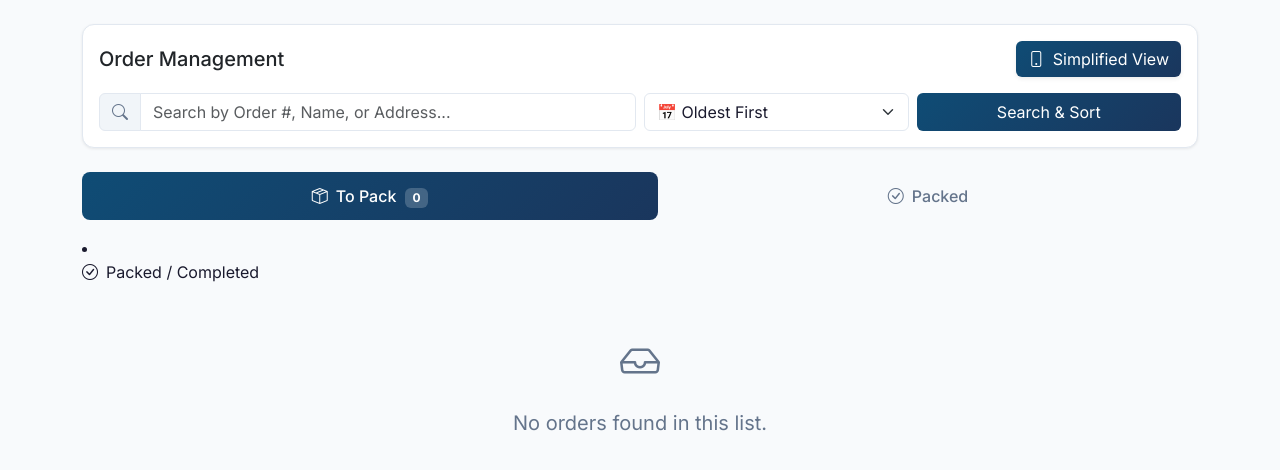
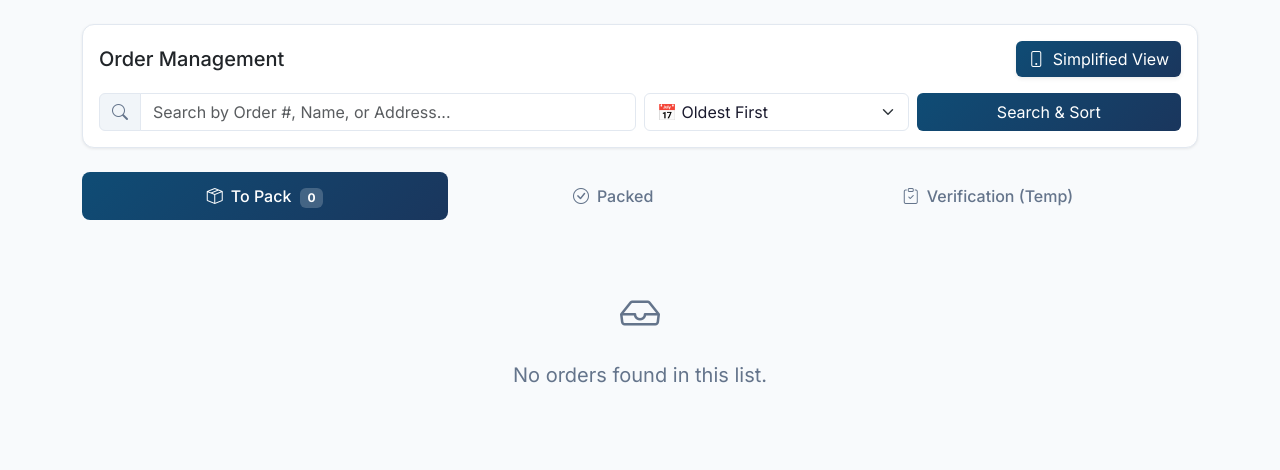
Before and after one commit to DanielPicciau/WebApp, a Django app: page /orders/ in a window 1280 px wide. Shown: the part 61-531 px from the top of the page. Run offline with Django 5.2, Linux system fonts and the light colour scheme; the visitor is signed in with stand-in values (Sample User, id 1); data that the repository does not hold is empty.

Commit message:
Add verification status to orders and update related views and templates

```diff
--- a/orders/models.py
+++ b/orders/models.py
@@ -8,6 +8,7 @@ class Order(models.Model):
     currency = models.CharField(max_length=10, default='GBP')
     is_fulfilled = models.BooleanField(default=False) # Represents Shopify/System status
     is_packed = models.BooleanField(default=False)    # Represents manual packing status
+    is_verified = models.BooleanField(default=False)  # Temporary verification status
     order_date = models.DateTimeField(null=True, blank=True)  # Original order date from Shopify
     created_at = models.DateTimeField(auto_now_add=True)
     updated_at = models.DateTimeField(auto_now=True)
--- a/orders/templates/orders/order_list.html
+++ b/orders/templates/orders/order_list.html
@@ -48,11 +48,10 @@
                 {% if filter_status == 'packed' %} <span class="badge bg-white text-primary ms-1">{{ orders.count }}</span>{% endif %}
             </a>
         </li>
-    </ul>
         <li class="nav-item">
-            <a class="nav-link {% if filter_status == 'packed' %}active{% endif %}" href="?status=packed{% if search_query %}&q={{ search_query }}{% endif %}">
-                <i class="bi bi-check-circle me-2"></i>Packed / Completed
-                {% if filter_status == 'packed' %} <span class="badge bg-white text-primary ms-1">{{ orders.count }}</span>{% endif %}
+            <a class="nav-link {% if filter_status == 'verification' %}active{% endif %}" href="?status=verification&sort={{ sort_option }}{% if search_query %}&q={{ search_query }}{% endif %}">
+                <i class="bi bi-clipboard-check me-2"></i>Verification (Temp)
+                {% if filter_status == 'verification' %} <span class="badge bg-white text-primary ms-1">{{ orders.count }}</span>{% endif %}
             </a>
         </li>
     </ul>
@@ -68,6 +67,11 @@
                                 <span class="fw-bold">{{ order.order_number }}</span>
                                 <span class="text-muted d-none d-sm-inline">&bull;</span>
                                 <span class="privacy-mask">{{ order.customer_name }}</span>
+                                {% if order.is_verified %}
+                                    <span class="badge bg-success-subtle text-success border border-success-subtle rounded-pill" style="font-size: 0.7em;">
+                                        <i class="bi bi-check-circle-fill me-1"></i>VERIFIED
+                                    </span>
+                                {% endif %}
                                 {% if order.is_fulfilled %}
                                     <span class="badge bg-success-subtle text-success border border-success-subtle rounded-pill" style="font-size: 0.7em;">
                                         SHOPIFY: FULFILLED
@@ -78,6 +82,15 @@
                             <p class="card-text fw-bold text-primary"><small>Total: {{ order.currency }} {{ order.subtotal }}</small></p>
                         </div>
                         <div class="col-md-4 text-md-end text-sm-start">
+                            {% if filter_status == 'verification' %}
+                                <a href="{% url 'toggle_verify' order.id %}?next={% url 'order_list' %}?status=verification&sort={{ sort_option }}{% if search_query %}&q={{ search_query }}{% endif %}" class="btn {% if order.is_verified %}btn-success{% else %}btn-outline-success{% endif %} w-100 w-md-auto">
+                                    {% if order.is_verified %}
+                                        <i class="bi bi-check-circle-fill me-1"></i> Verified
+                                    {% else %}
+                                        <i class="bi bi-clipboard-check me-1"></i> Verify
+                                    {% endif %}
+                                </a>
+                            {% else %}
                                 <a href="{% url 'toggle_order' order.id %}" class="btn {% if order.is_packed %}btn-secondary{% else %}btn-success{% endif %} w-100 w-md-auto">
                                     {% if order.is_packed %}
                                         <i class="bi bi-arrow-counterclockwise me-1"></i> Undo
@@ -85,6 +98,7 @@
                                         <i class="bi bi-box-seam-fill me-1"></i> Mark Packed
                                     {% endif %}
                                 </a>
+                            {% endif %}
                         </div>
                     </div>
 
--- a/orders/urls.py
+++ b/orders/urls.py
@@ -9,4 +9,5 @@ urlpatterns = [
     path('api/updates/', views.check_updates, name='check_updates'),
     path('', views.order_list, name='order_list'),
     path('toggle/<int:order_id>/', views.toggle_order, name='toggle_order'),
+    path('toggle-verify/<int:order_id>/', views.toggle_verify, name='toggle_verify'),
 ]
--- a/orders/views.py
+++ b/orders/views.py
@@ -61,6 +61,8 @@ def order_list(request):
 
     if filter_status == 'packed':
         orders = Order.objects.filter(is_packed=True)
+    elif filter_status == 'verification':
+        orders = Order.objects.filter(is_packed=True)  # Show all packed orders for verification
     else:
         orders = Order.objects.filter(is_packed=False)
 
@@ -110,6 +112,17 @@ def toggle_order(request, order_id):
     if next_url:
         return redirect(next_url)
     return redirect('order_list')
+
+@user_passes_test(lambda u: u.is_superuser)
+def toggle_verify(request, order_id):
+    order = get_object_or_404(Order, id=order_id)
+    order.is_verified = not order.is_verified
+    order.save()
+
+    next_url = request.GET.get('next')
+    if next_url:
+        return redirect(next_url)
+    return redirect('order_list') + '?status=verification'
 
 from django.core.paginator import Paginator
 
```
Also changed, not shown: orders/migrations/0006_add_is_verified.py (added). Lines whose indentation alone changed are shown as unchanged.
